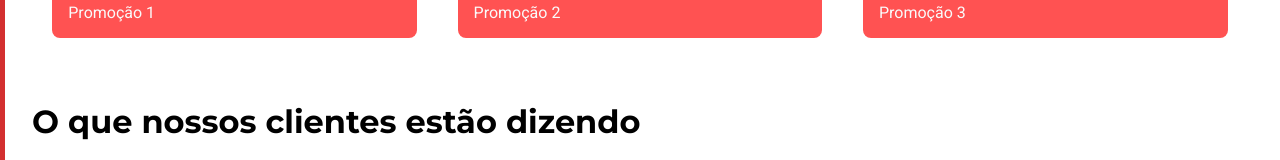
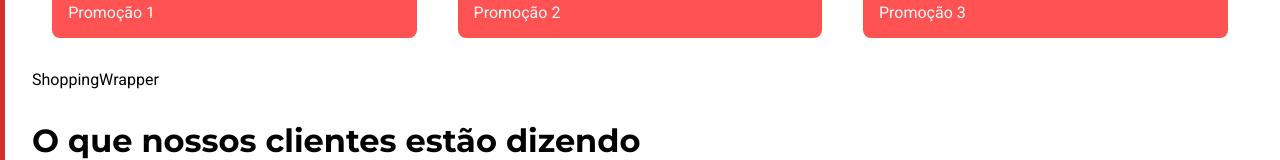
Before and after one commit to BMinority/REACT-pede-ja, a React (Vite) app in the folder pede-ja/: page / in a window 1280 px wide. Shown: the part 549-709 px from the top of the page. Built offline with nearby package versions, Linux system fonts and the light colour scheme.

Commit message:
add Shopping Wrapper section

```diff
--- /dev/null
+++ b/pede-ja/src/components/css/ShoppingWrapper.css
@@ -0,0 +1 @@
+@import url('../../App.css');
--- a/pede-ja/src/components/jsx/Home.jsx
+++ b/pede-ja/src/components/jsx/Home.jsx
@@ -1,4 +1,5 @@
 import '../css/Home.css'
+import ShoppingWrapper from './ShoppingWrapper';
 
 function Home() {
     return (
@@ -19,6 +20,10 @@ function Home() {
                         <div className="promo-card">Promoção 2</div>
                         <div className="promo-card">Promoção 3</div>
                     </div>
+                </section>
+
+                <section className="shopping-wrapper">
+                    <ShoppingWrapper />
                 </section>
 
                 <section className="testimonials">
--- /dev/null
+++ b/pede-ja/src/components/jsx/ShoppingWrapper.jsx
@@ -0,0 +1,9 @@
+import '../css/ShoppingWrapper.css'
+
+function ShoppingWrapper() {
+    return (
+        <div>ShoppingWrapper</div>
+    )
+}
+
+export default ShoppingWrapper
```
